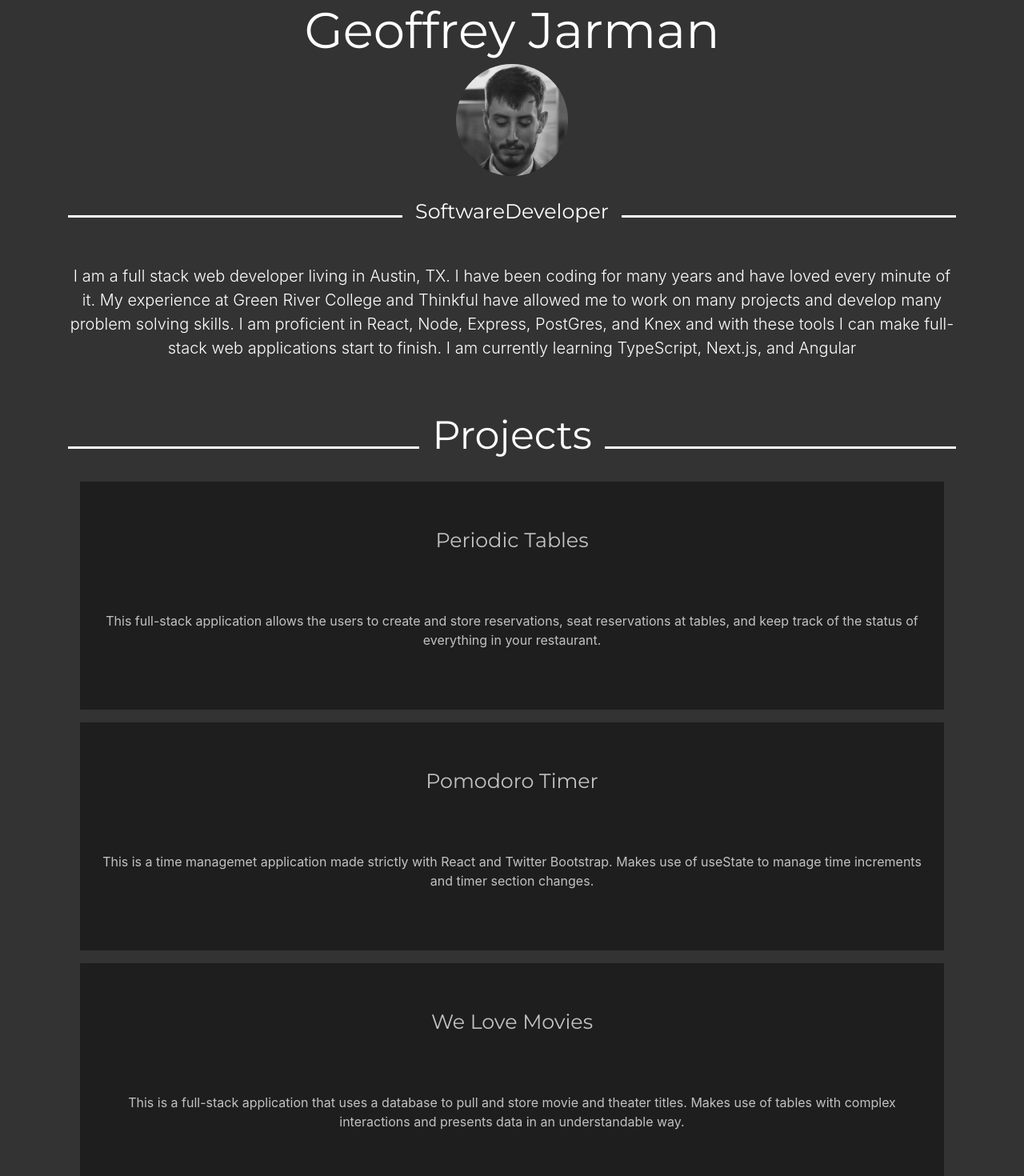
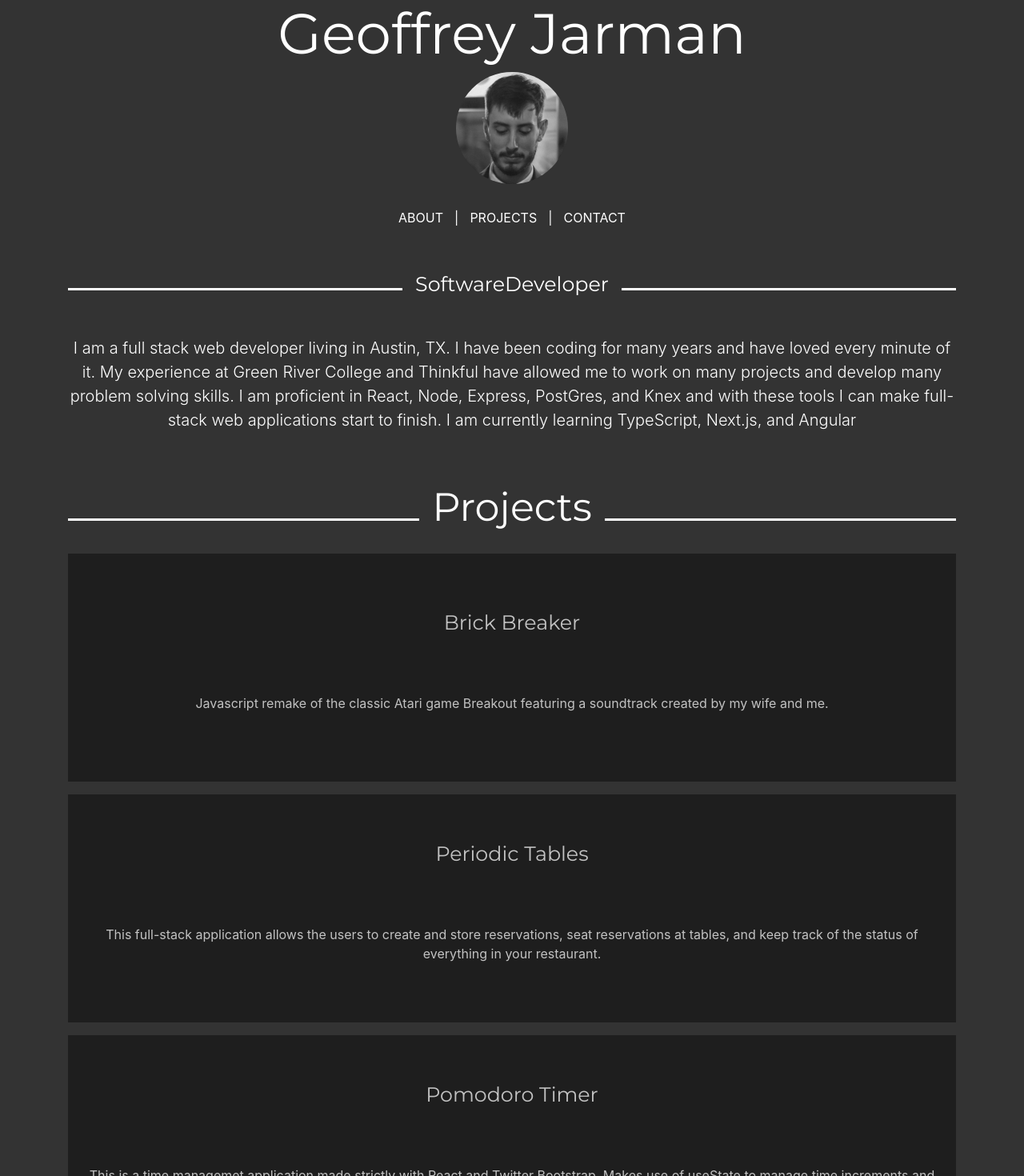
Before and after one commit to Geoffxp/portfolio, a React (Create React App) app: page / in a window 1280 px wide. Shown: the top 1470 px of the page at 80% size. Built offline with nearby package versions, Linux system fonts and the light colour scheme.

Commit message:
project box scrolling

```diff
--- a/src/App.js
+++ b/src/App.js
@@ -1,7 +1,11 @@
+import { useRef } from 'react';
 import LeftHand from './LeftHand/LeftHand';
 import RightHand from "./RightHand/RightHand";
 
 function App() {
+  const about = useRef(null);
+  const projects = useRef(null);
+  const contact = useRef(null);
   return (
     <>
       <div className="beeg">
@@ -13,17 +17,15 @@ function App() {
             <RightHand />
           </div>
         </div>
-        <div className="col-6 offset-1 text-white">
-          <h1 className="fade">&#125;</h1>
-        </div>
       </div>
       <div className="smol">
         <div className="text-white text-center">
-          <LeftHand />
+          <LeftHand about={about} projects={projects} contact={contact} />
         </div>
         <div className="text-center text-white">
-          <RightHand />
+          <RightHand projects={projects} contact={contact}  />
         </div>
+        <div id="outer" className="spacer"><p id="inner"className="text-white lead">Thank you</p></div>
       </div>
 
 
--- a/src/LeftHand/Contact.js
+++ b/src/LeftHand/Contact.js
@@ -5,7 +5,9 @@ import linkedin from "../icons/sq-linkedin.png";
 
 import "./Contact.css";
 
-export default function Contact() {
+
+export default function Contact({ contact }) {
+
     function sendEmail() {
         window.location = "mailto:geoffxp@gmail.com";
     }
@@ -40,7 +42,7 @@ export default function Contact() {
                     </div>
                 </div>
             </div>
-            <div className="smol">
+            <div ref={contact} className="smol">
                 <div className="fade">
                     <div className="d-flex">
                         <div className="liner"></div>
--- a/src/LeftHand/Header.js
+++ b/src/LeftHand/Header.js
@@ -1,11 +1,13 @@
 import React from "react";
 import headshot from "../icons/headshot.png"
-export default function Header() {
+import Navigation from "./Navigation";
+
+export default function Header({ about, projects, contact }) {
     return (
         <>
         <div className="beeg">
             <div>
-                <h1 className="text-white slide-top">GeoffreyJarman() &#123;</h1>
+                <h1 className="text-white slide-top">GeoffreyJarman</h1>
                 <div className="d-flex slide-top-wait mb-4">
                     <div className="liner"></div>
                     <h3 className="ml-3 pt-4 text-white">SoftwareDeveloper</h3>
@@ -20,9 +22,10 @@ export default function Header() {
                         <img className="round fade slide-top-wait" src={headshot} alt="headshot"/>
                     </div>
                 </div>
+                <Navigation about={about} projects={projects} contact={contact} />
                 <div className="d-flex slide-top-wait">
                     <div className="liner"></div>
-                    <h3 className="pt-4 ml-3 mr-3 text-white">SoftwareDeveloper</h3>
+                    <h3 ref={about} className="pt-4 ml-3 mr-3 text-white">SoftwareDeveloper</h3>
                     <div className="liner"></div>
                 </div>
             </div>
--- a/src/LeftHand/LeftHand.js
+++ b/src/LeftHand/LeftHand.js
@@ -3,7 +3,8 @@ import About from "./About";
 import Contact from "./Contact";
 import Header from "./Header";
 
-export default function LeftHand() {
+export default function LeftHand({ about, projects, contact }) {
+
     return (
         <>
             <div className="beeg">
@@ -15,7 +16,7 @@ export default function LeftHand() {
             </div>
         <div className="smol">
             <div className="container">
-                    <Header />
+                    <Header about={about} projects={projects} contact={contact} />
                     <About />
                 </div>
         </div>
--- /dev/null
+++ b/src/LeftHand/Navigation.js
@@ -0,0 +1,18 @@
+import React from "react";
+
+export default function Navigation({ about, projects, contact }) {
+    const executeScroll = (ref) => ref.current.scrollIntoView({
+        behavior: "smooth"
+    });
+    return (
+        <>
+            <ul>
+                <li onClick={() => executeScroll(about)}>ABOUT</li>
+                <p>|</p>
+                <li onClick={() => executeScroll(projects)}>PROJECTS</li>
+                <p>|</p>
+                <li onClick={() => executeScroll(contact)}>CONTACT</li>
+            </ul>
+        </>
+    )
+}
--- a/src/RightHand/ProjectGrid.css
+++ b/src/RightHand/ProjectGrid.css
@@ -1,6 +1,36 @@
 a {
     padding-top: 10px;
     text-decoration: none;
+}
+/* width */
+.scroller::-webkit-scrollbar {
+    width: 10px;
+  }
+
+  /* Track */
+  .scroller::-webkit-scrollbar-track {
+    visibility: hidden;
+    background: #f1f1f1;
+  }
+
+  /* Handle */
+  .scroller::-webkit-scrollbar-thumb {
+    visibility: hidden;
+    background: #888;
+  }
+
+  /* Handle on hover */
+  .scroller::-webkit-scrollbar-thumb:hover {
+    background: #555;
+  }
+  .scroller:hover::-webkit-scrollbar-thumb {
+    visibility:visible;
+}
+.projects {
+    padding: 10px 30px 0px 20px;
+    height: 715px;
+    overflow-y: scroll;
+    overflow-x: hidden;
 }
 
 .project-box {
--- a/src/RightHand/ProjectGrid.js
+++ b/src/RightHand/ProjectGrid.js
@@ -2,7 +2,12 @@ import React from "react";
 import "./ProjectGrid.css";
 
 export default function ProjectGrid() {
-    const projects = [
+    const projectList = [
+        {
+            name: "Brick Breaker",
+            url: "https://brick-breaker-iota.vercel.app/",
+            description: "Javascript remake of the classic Atari game Breakout featuring a soundtrack created by my wife and me."
+        },
         {
             name: "Periodic Tables",
             url: "https://polar-depths-52652.herokuapp.com/dashboard",
@@ -21,8 +26,10 @@ export default function ProjectGrid() {
     ]
 
     return (
-        <div className="container">
-            {projects && projects.map((project) => {
+        <>
+            <div className="beeg">
+                <div className="projects scroller">
+                    {projectList && projectList.map((project) => {
                         return (
                             <div id="outer" className="col-12 project-box grow mb-3 mt-3"
                                 onClick={()=> window.open(`${project.url}`, "_blank")}>
@@ -34,5 +41,24 @@ export default function ProjectGrid() {
                         )
                     })}
                 </div>
+            </div>
+            <div className="smol">
+                <div>
+                    {projectList && projectList.map((project) => {
+                        return (
+                            <div id="outer" className="col-12 project-box grow mb-3 mt-3"
+                                onClick={()=> window.open(`${project.url}`, "_blank")}>
+                                <div id="inner">
+                                    <h3 className="pb-4">{project.name}</h3>
+                                    <p>{project.description}</p>
+                                </div>
+                            </div>
+                        )
+                    })}
+                </div>
+            </div>
+
+        </>
+
     )
 }
--- a/src/RightHand/RightHand.js
+++ b/src/RightHand/RightHand.js
@@ -2,7 +2,7 @@ import React from "react";
 import Contact from "../LeftHand/Contact";
 import ProjectGrid from "./ProjectGrid";
 
-export default function RightHand() {
+export default function RightHand({ projects, contact }) {
     return (
         <>
         <div className="beeg">
@@ -14,11 +14,11 @@ export default function RightHand() {
             <div className="container mt-5 slide-top-text">
                 <div className="d-flex">
                     <div className="liner"></div>
-                    <h2 className="ml-3 mr-3 text-white">Projects</h2>
+                    <h2 ref={projects} className="ml-3 mr-3 text-white">Projects</h2>
                     <div className="liner"></div>
                 </div>
                 <ProjectGrid />
-                <Contact />
+                <Contact contact={contact} />
             </div>
         </div>
         </>
--- a/src/index.css
+++ b/src/index.css
@@ -1,3 +1,7 @@
+body {
+    overflow-x: hidden;
+}
+
 h1 {
     font-size: 53pt;
     font-family: Montserrat;
@@ -10,6 +14,29 @@ h2 {
 h3 {
     font-family: Montserrat;
     font-size: 19pt;
+}
+
+ul {
+    list-style-type: none;
+    margin-top: 25px;
+    padding: 0;
+    display: flex;
+    flex-direction: row;
+    justify-content: center;
+}
+
+ul > p {
+    padding: 0;
+    margin-left: 7px;
+    margin-right: 7px;
+}
+li {
+    padding: 0;
+    margin-left: 7px;
+    margin-right: 7px;
+}
+li:hover {
+    cursor: pointer;
 }
 
 img {
@@ -74,9 +101,13 @@ img {
     height: 47px;
     border-bottom: 3px solid white;
 }
-@media (max-width: 1415px) {
-    h1 {
-        font-size: 47pt;
+.spacer {
+    width: auto;
+    height: 250px;
+}
+@media (max-width: 1475px) {
+    img {
+        width: 75px;
     }
 }
 @media (max-width: 1280px) {
```
Lines whose indentation alone changed are shown as unchanged.
